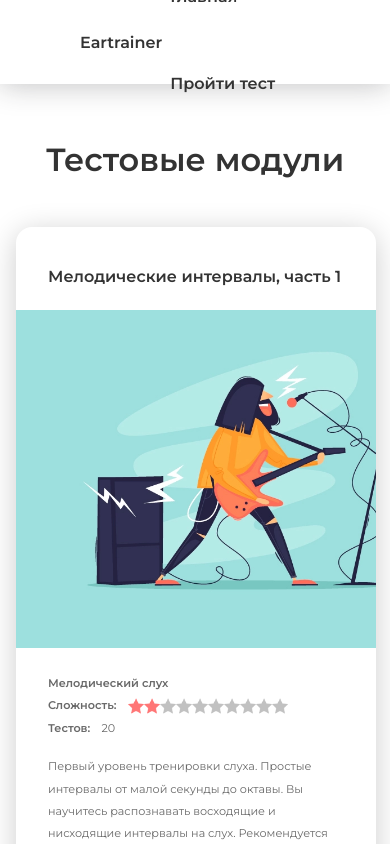
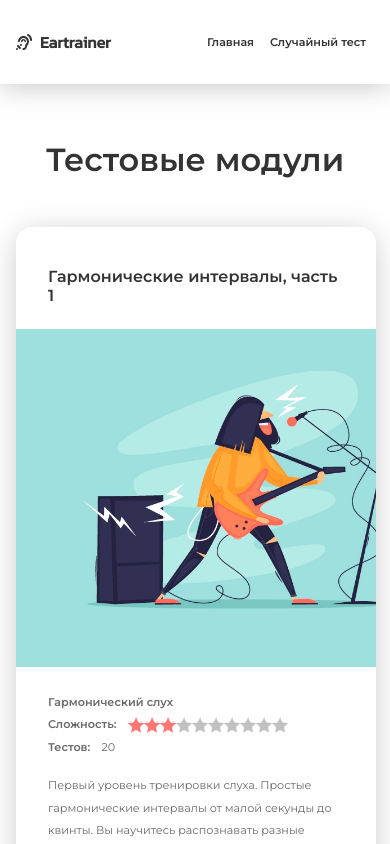
Before and after one commit to Purplejam/eartrainer, a React (Create React App) app: page / in a window 390 px wide. Shown: the top 844 px of the page. Built offline with nearby package versions, Linux system fonts and the light colour scheme.

Commit message:
mobile updates

```diff
--- a/public/index.html
+++ b/public/index.html
@@ -18,6 +18,7 @@
     <link rel="preconnect" href="https://fonts.googleapis.com">
     <link rel="preconnect" href="https://fonts.gstatic.com" crossorigin>
     <link href="https://fonts.googleapis.com/css2?family=Montserrat:wght@200;400;500;600&display=swap" rel="stylesheet">
+    <link href="https://fonts.googleapis.com/css2?family=Kanit&display=swap" rel="stylesheet">
     <!--
       Notice the use of %PUBLIC_URL% in the tags above.
       It will be replaced with the URL of the `public` folder during the build.
--- a/src/components/App.tsx
+++ b/src/components/App.tsx
@@ -9,12 +9,10 @@ import FinishedTest from './FinishedTest';
 const AppContainer = styled.div`
   padding: 0rem 5rem 5rem 5rem;
 
-
-
   @media (max-width: 768px) {
   	padding: 0rem 2rem 2rem 2rem;
   }
-@media (max-width: 400px) {
+  @media (max-width: 415px) {
   	padding: 0rem 1rem 1rem 1rem;
   }
 `
--- a/src/components/CurrentTest.tsx
+++ b/src/components/CurrentTest.tsx
@@ -42,6 +42,14 @@ const MainTest = styled.div`
 	h4 {
 		padding: 1rem 0rem;
 	}
+
+	@media (max-width: 768px) {
+
+	}
+
+	@media (max-width: 415px) {
+		padding: 1rem 1.2rem;
+	}
 `
 const AnswersStyle = styled.div`
 .answer-box {
@@ -65,7 +73,6 @@ const AnswersStyle = styled.div`
 	button {
 		margin-top: 1rem;
 	}
-
 
 	.custom-checkbox {
 		--checkbox-color: #6B7AA1;
@@ -95,6 +102,24 @@ const AnswersStyle = styled.div`
   &:checked::before {
   	transform: scale(1);
   }
+	}
+
+	@media (max-width: 768px) {
+		label {
+			p {
+			font-size: 0.8rem;
+			line-height: 0.8rem;
+			}
+		}
+	}
+
+	@media (max-width: 415px) {
+		button {
+			margin-top: .5rem;
+		}
+		button.main-button, button.simple-button {
+			width: 100%;
+		}
 	}
 `
 
--- a/src/components/CurrentTestNav.tsx
+++ b/src/components/CurrentTestNav.tsx
@@ -18,6 +18,10 @@ const ThumbNail = styled.div`
 	align-items: center;
 	justify-content: space-around;
 	padding: 0rem 6rem;
+
+	@media (max-width: 768px) {
+		padding: 0 1rem;
+	}
 `
 const ThumbNailItem = styled.div`
 	display: inline-block;
@@ -33,9 +37,15 @@ const ThumbNailItem = styled.div`
 		background-color: #9DDDDB;
 	}
 	&.activeNav {
-		background-color: #6B7AA1;
+		background: #6B7AA1;
 	}
 
+	@media (max-width: 768px) {
+		width: 1.6rem;
+		height: 1.6rem;
+		line-height: 1.6rem;
+		font-size: .7rem;
+	}
 `
 
 //main component
--- a/src/components/GlobalStyles.tsx
+++ b/src/components/GlobalStyles.tsx
@@ -104,10 +104,14 @@ export const GlobalStyle = createGlobalStyle`
            font-size: 1rem;
            padding: 1rem 0rem;
        }
-       p {
+       h4 {
+           font-size: 0.8rem;
+           padding: 1rem 0rem;
+       }
+       label p, p, li {
            font-size: 0.7rem;
        }
-       button.simple-button {
+       button.main-button, button.simple-button {
           font-size: 0.8rem;
        }
        h2 {
--- a/src/components/MainTestButton.tsx
+++ b/src/components/MainTestButton.tsx
@@ -55,6 +55,12 @@ const NextButtonStyles = styled.button`
 		&.simple-button {
 		margin-left: 1.5rem;
 	}
+
+	@media (max-width: 415px) {
+		&.simple-button {
+			margin-left: 0;
+		}
+	}
 `
 
 //main component
--- a/src/components/Nav.tsx
+++ b/src/components/Nav.tsx
@@ -1,8 +1,11 @@
 import {Link} from "react-router-dom";
 import styled from 'styled-components';
+import headphones from '../img/ear-listen-solid.svg';
+import { faEarListen} from '@fortawesome/free-solid-svg-icons';
+import { FontAwesomeIcon } from '@fortawesome/react-fontawesome';
 
 const NavStyle = styled.nav`
-	padding: 0rem 5rem 0rem 5rem;
+	padding: 0 5rem;
 	height: 10vh;
 	display: flex;
 	justify-content: space-between;
@@ -26,26 +29,48 @@ const NavStyle = styled.nav`
 		  transition: transform 180ms ease-in-out;
 		  transform-origin:  0% 50%;
 			}
+			&:before {
+				display:block;
+		  content: '';
+		  border-bottom: solid 3px #FFF;
+		  transform: scaleX(0);
+		  transition: transform 180ms ease-in-out;
+		  transform-origin:  0% 50%;
+			}
 			&:hover:after {
 				transform: scaleX(1);
 			}
 		}
 	}
+
+	@media (max-width: 768px) {
+		padding: 0 3rem;
+	}
+
+	@media (max-width: 415px) {
+		padding: 0 1rem;
+	}
 `
 
 const Logo = styled.h3`
+	font-family: 'Kanit', sans-serif;
 	cursor: pointer;
+	svg {
+		padding-right: .5rem;
+	}
 `
+
+const logoEarIcon = <FontAwesomeIcon icon={faEarListen}/>
 
 //main component
 function Nav() {
   return (
     <NavStyle>
-    	<Logo>Eartrainer</Logo>
+    	<Link to="/"><Logo>{logoEarIcon}Eartrainer</Logo></Link>
 	     <div>
 	     	<ul>
 	     		<li><Link to="/">Главная</Link></li>
-	     		<li><Link to="/current-test">Пройти тест</Link></li>
+	     		<li><Link to="/current-test">Случайный тест</Link></li>
 	     	</ul>
 	    	</div>
     </NavStyle>
--- a/src/components/TestPlayer.tsx
+++ b/src/components/TestPlayer.tsx
@@ -10,6 +10,7 @@ const PlayerStyle = styled.div`
  align-items: center;
  padding: 2rem 0;
  border: 2px solid #f1f3f4;
+ background-color: #f1f3f4;
 	border-radius: 5px;
 	width: 50%;
 	margin-bottom: 1rem;
@@ -100,15 +101,18 @@ input[type="range"]::-ms-thumb {
 }
 
 @media screen and (max-width: 768px) {
+	.player {
+		width: 100%;
+	}
   .time-control {
-    width: 90%;
+    width: 75%;
     p {
       padding: 0.8rem;
     }
   }
 
   .play-control {
-    width:85%;
+    width:15%;
   }
 
   .time-counter {
--- a/src/data/allTestsInfo.tsx
+++ b/src/data/allTestsInfo.tsx
@@ -12,35 +12,19 @@ const allTestsInfo: testInfoType[] = [
 	{
 	'id': 1,
 	'quantity': 20,
-	'name': 'Мелодические интервалы, часть 1',
+	'name': 'Гармонические интервалы, часть 1',
 	'slug': 'melodic-intervals-1',
-	'technique': 'Мелодический слух',
-	'complexity': 2,
-	'description': 'Первый уровень тренировки слуха. Простые интервалы от малой секунды до октавы. Вы научитесь распознавать восходящие и нисходящие интервалы на слух. Рекомендуется проходить без инструмента.'},
+	'technique': 'Гармонический слух',
+	'complexity': 3,
+	'description': 'Первый уровень тренировки слуха. Простые гармонические интервалы от малой секунды до квинты. Вы научитесь распознавать разные созвучия на слух. Начинайте подбирать с Вашим инструментом, а затем без него.'},
 {
 	'id': 2,
 	'quantity': 20,
-	'name': 'Мелодические интервалы, часть 2',
+	'name': 'Гармонические интервалы, часть 2',
 	'slug': 'melodic-intervals-2',
-	'technique': 'Мелодический слух',
-	'complexity': 3,
-	'description': 'Первый уровень тренировки слуха. Простые интервалы от малой секунды до октавы. Вы научитесь распознавать восходящие и нисходящие интервалы на слух. Рекомендуется проходить без инструмента.'},
-	{
-	'id': 3,
-	'quantity': 20,
-	'name': 'Гармонические интервалы, часть 1',
-	'technique': 'Гармонический слух',
-	'slug': 'harmonic-intervals-1',
+	'technique': 'Гармонически1 слух',
 	'complexity': 4,
-	'description': 'Первый уровень тренировки слуха. Простые гармонические интервалы от малой секунды до квинты. Вы научитесь распознавать разные созвучия на слух. Начинайте подбирать с Вашим инструментом, а затем без него.'},
-		{
-	'id': 4,
-	'quantity': 20,
-	'name': 'Гармонические интервалы, часть 2',
-	'technique': 'Гармонический слух',
-	'slug': 'harmonic-intervals-2',
-	'complexity': 5,
-	'description': 'Первый уровень тренировки слуха. Простые гармонические интервалы от сексты до октавы. Вы научитесь распознавать разные созвучия на слух. Начинайте подбирать с Вашим инструментом, а затем без него.'},
+	'description': 'Второй уровень тренировки слуха. Простые гармонические интервалы от сексты до октавы. Вы научитесь распознавать разные созвучия на слух. Начинайте подбирать с Вашим инструментом, а затем без него.'},
 ]
 
 export default allTestsInfo;
```
Also changed, not shown: src/img/ear-listen-solid.svg (added), src/img/napster-brands.svg (added). Lines whose indentation alone changed are shown as unchanged.
